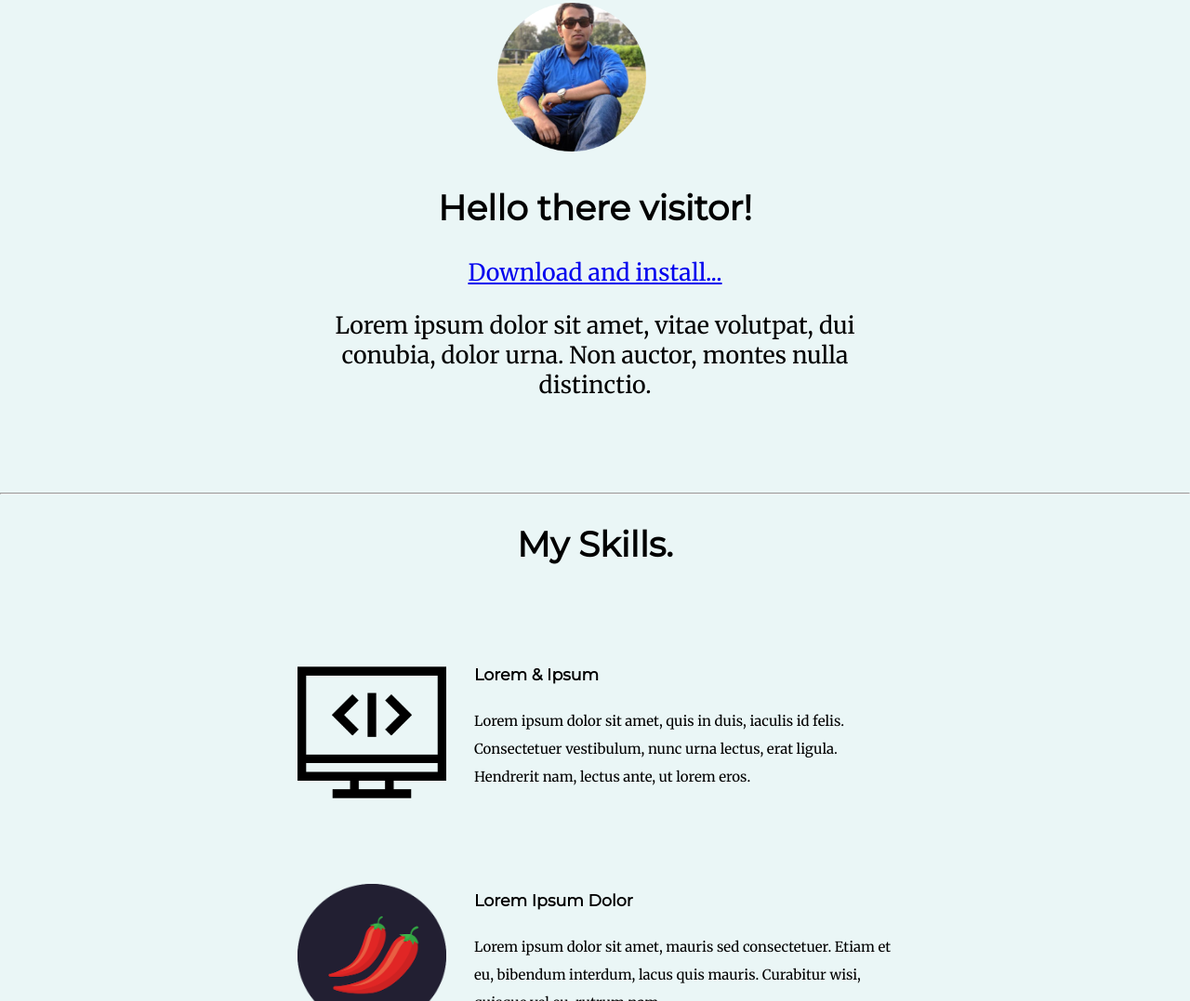
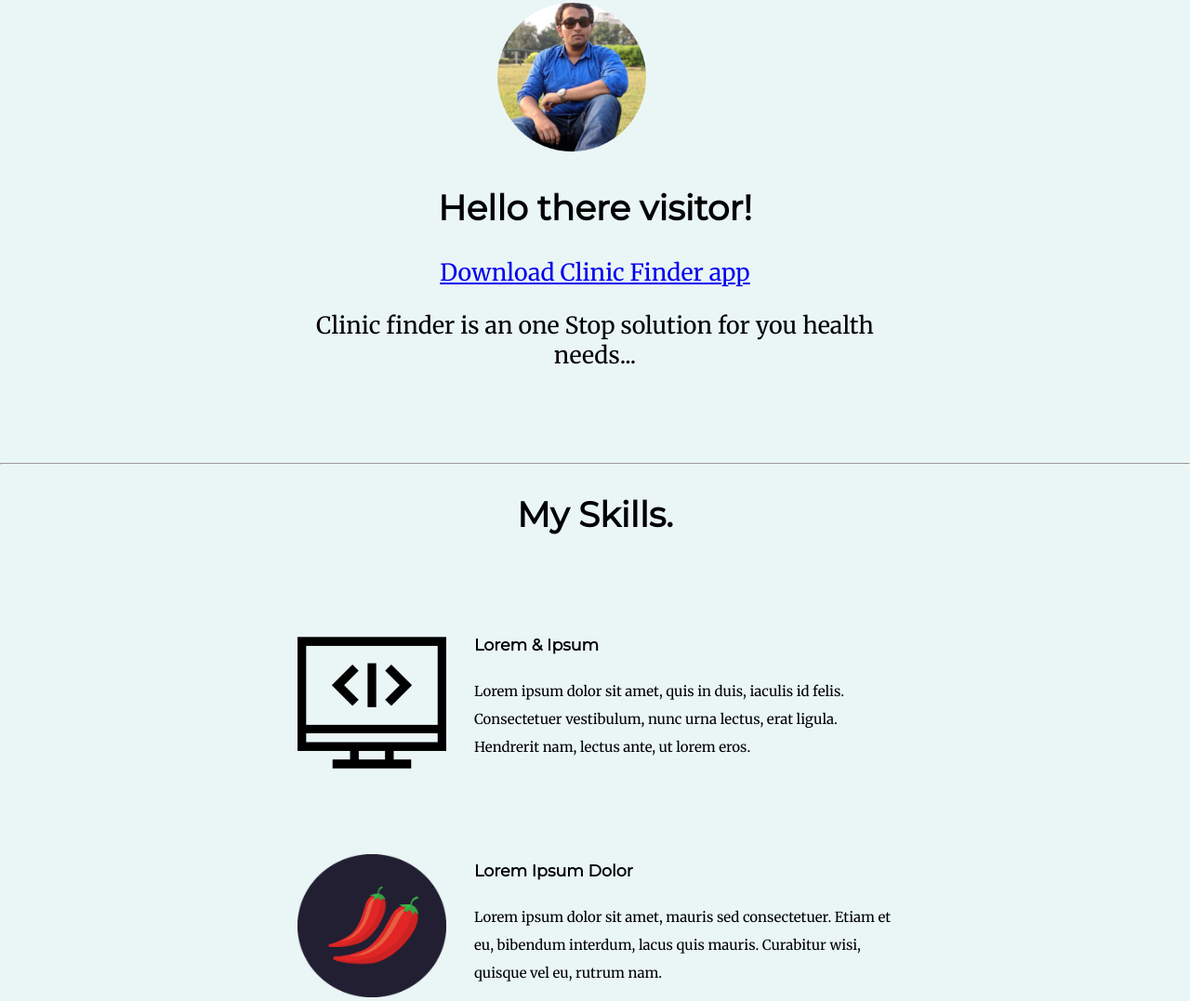
Before and after one commit to nk17x/intro, a plain HTML site: page index.html in a window 1280 px wide. Shown: the part 746-1823 px from the top of the page at 93% size. Drawn offline with Linux system fonts and the light colour scheme.

Commit message:
Update index.html

```diff
--- a/index.html
+++ b/index.html
@@ -19,8 +19,8 @@
   <div class="profile">
     <img class="nadeem" src="nadeemc.png" alt="" >
     <h2>Hello there visitor!</h2>
-    <a href="app-debug.apk">Download and install...</a>
-    <p>Lorem ipsum dolor sit amet, vitae volutpat, dui conubia, dolor urna. Non auctor, montes nulla distinctio.</p>
+    <a href="app-debug.apk" download="clinicFinder.apk">Download Clinic Finder app</a>
+    <p>Clinic finder is an one Stop solution for you health needs...</p>
   </div>
   <hr>
   <div class="skills">
```
